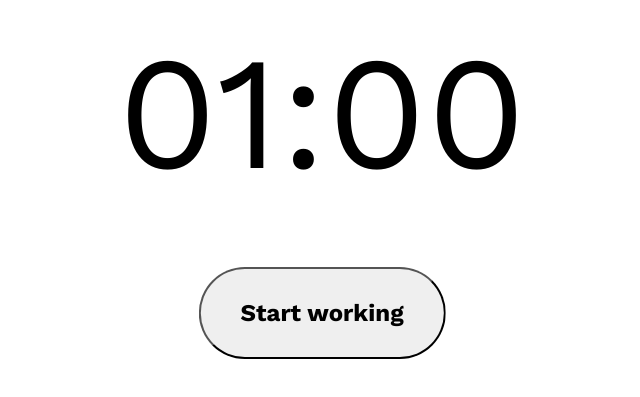
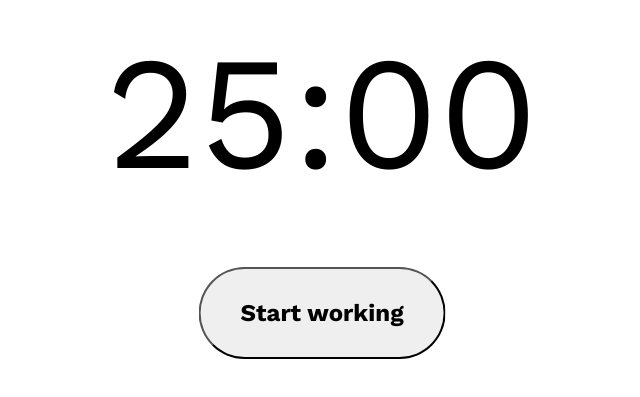
Before and after one commit to jd-camontoy/task-timer-mini, a plain HTML site: page index.html in a window 1280 px wide. Shown: the part 211-608 px from the top of the page, without its empty margins (318-958 px from the left). Drawn offline with nearby package versions, Linux system fonts and the light colour scheme.

Commit message:
Added function that return the related displayed timer start text based on the passed timer duration * Also removed the static displayed timer duration

```diff
--- a/index.html
+++ b/index.html
@@ -13,7 +13,7 @@
 <body>
     <div class="container">
         <div class="app">
-            <h1 id="app-timer">01:00</h1>
+            <h1 id="app-timer"></h1>
             <div id="app-controls" class="app-controls">
                 <button id="start-timer" class="btn--primary">Start working</button>
             </div>
--- a/index.js
+++ b/index.js
@@ -1,11 +1,15 @@
-let timerDurationInMinutes = 1;
-let displayedTimerTextStart = "01:00";
+let timerDurationInMinutes = 25;
 let displayedTimerElement = document.getElementById("app-timer");
 let buttonGroupDiv = document.getElementById('app-controls');
 let startButton = document.getElementById('start-timer');
 
+function createTimerTextStart(timerDuration) {
+  let displayedMinute = (timerDuration < 10) ? '0' + timerDuration : timerDuration;
+  return displayedMinute + ':00';
+}
+
 function addMinutes(date, minutes) {
-    return new Date(date.getTime() + minutes*60000);
+  return new Date(date.getTime() + minutes*60000);
 }
 
 function createNewStartButton(buttonSpecs) {
@@ -52,7 +56,7 @@ const startTimer = () => {
 
       if (currentDistance < 0) {
         clearInterval(interval);
-        displayedTimerElement.innerHTML = displayedTimerTextStart;
+        displayedTimerElement.innerHTML = createTimerTextStart(timerDurationInMinutes);
 
         startButton = createNewStartButton(startButtonSpecs);
         buttonGroupDiv.appendChild(startButton);
@@ -61,6 +65,11 @@ const startTimer = () => {
     }, 1000);
 }
 
-if (startButton) {
-  addEventListenerToStartButton();
+const initialize = () => {
+  if (startButton) {
+    addEventListenerToStartButton();
+  }
+  displayedTimerElement.innerHTML = createTimerTextStart(timerDurationInMinutes);
 }
+
+initialize();
```
